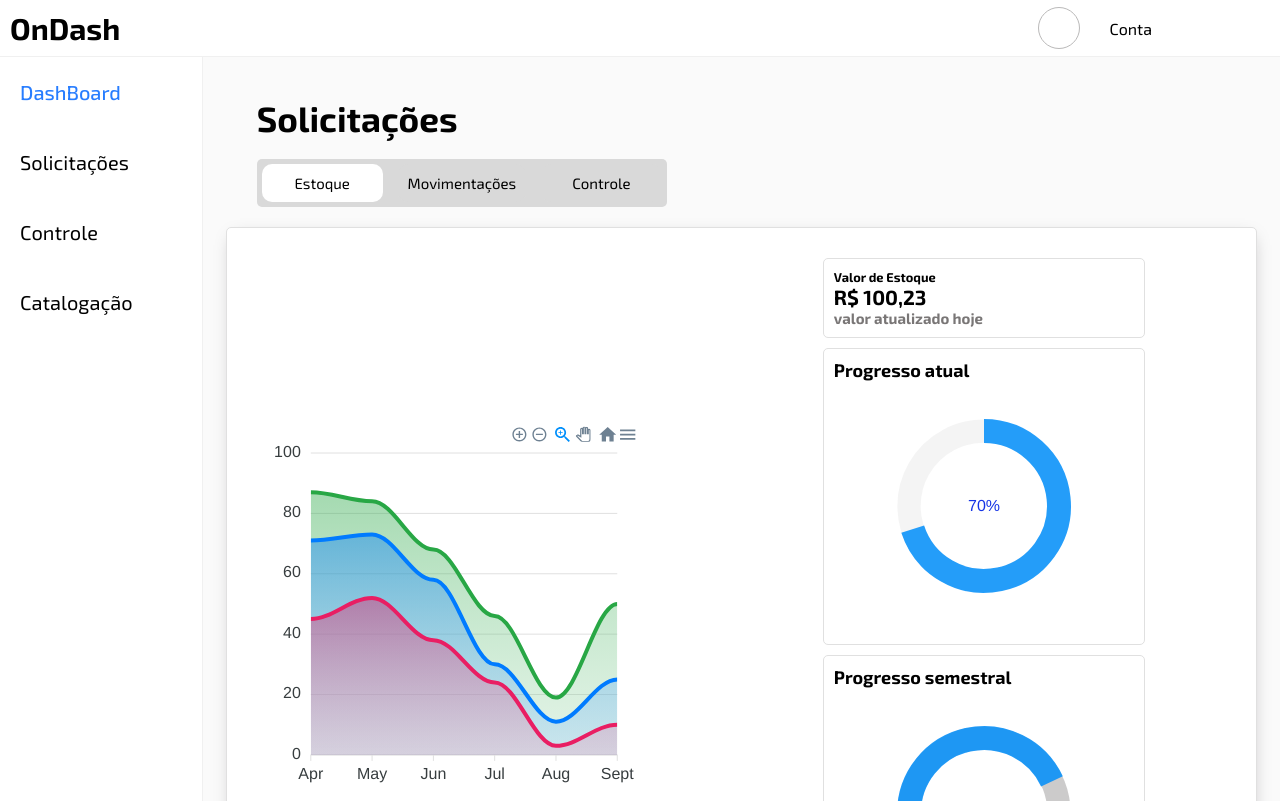
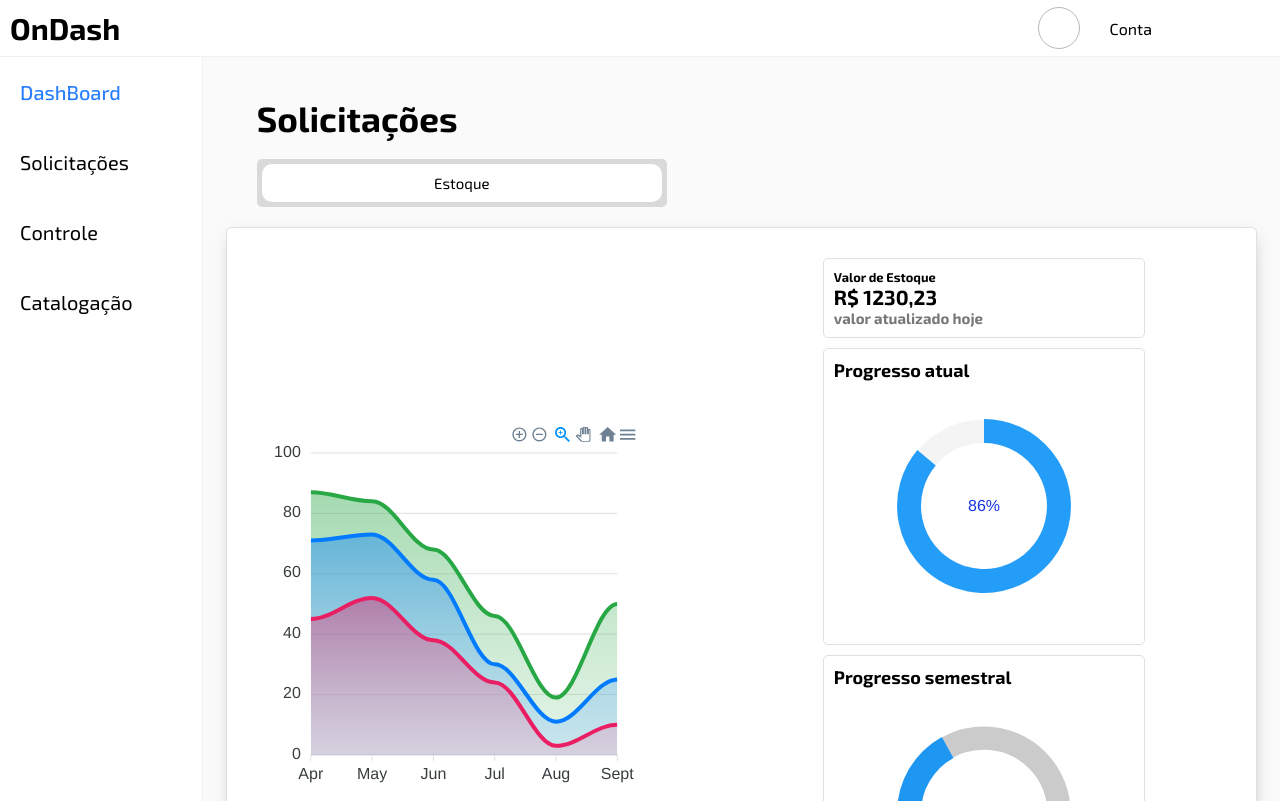
Before and after one commit to onDashCorporation/frontend, a React (Vite) app: page /dashboard in a window 1280 px wide. Built offline with nearby package versions, Linux system fonts and the light colour scheme.

Commit message:
Feat: update

```diff
--- a/src/pages/Dashboard/dashboard.jsx
+++ b/src/pages/Dashboard/dashboard.jsx
@@ -179,7 +179,7 @@ const Dashboard = () => {
       height: 100,
       type: 'radialBar',
     },
-    series: [70],
+    series: [86],
     plotOptions: {
       radialBar: {
 
@@ -206,7 +206,7 @@ const Dashboard = () => {
       height: 100,
       type: 'radialBar',
     },
-    series: [86],
+    series: [34],
     plotOptions: {
       radialBar: {
         startAngle: -90,
@@ -247,8 +247,8 @@ const Dashboard = () => {
           <S.Title>Solicitações</S.Title>
         <S.Option>
                 <S.Op  select={opset === true ? 'true' : undefined} onClick={() =>{setOpset(true)} }>Estoque</S.Op>
-                <S.Op select={opset === false ? 'false' : undefined} onClick={() => {setOpset(false)}}>Movimentações</S.Op>
-                <S.Op select={opset === 'mov' ? 'mov' : undefined} onClick={() => {setOpset('mov')}}>Controle</S.Op>
+                {/* <S.Op select={opset === false ? 'false' : undefined} onClick={() => {setOpset(false)}}>Movimentações</S.Op>
+                <S.Op select={opset === 'mov' ? 'mov' : undefined} onClick={() => {setOpset('mov')}}>Controle</S.Op> */}
               </S.Option>
           </S.SectionContainer>
         </S.Section>
@@ -261,7 +261,7 @@ const Dashboard = () => {
             </S.Lib>
             </S.ConatinerBottom>
               <S.ConatinerCard>
-             <Card Title=" Valor de Estoque" Info="R$ 100,23" sub={true} SubTitle="valor atualizado hoje"/>
+             <Card Title=" Valor de Estoque" Info="R$ 1230,23" sub={true} SubTitle="valor atualizado hoje"/>
              <S.Radar>
               <S.RadarText>
                 Progresso atual
@@ -274,11 +274,11 @@ const Dashboard = () => {
               </S.RadarText>
              <Chart options={Radialbar1} series={Radialbar1.series} type="radialBar" />
              </S.Radar>
-             <Card Title=" Valor de Estoque" Info="R$ 100,23" sub={true} SubTitle="valor atualizado hoje"/>
+             <Card Title=" Valor de estoque Semestral" Info="R$ 54,2 Mil" sub={true} SubTitle="valor atualizado hoje"/>
              </S.ConatinerCard>
             </S.ContainerGrafic>
             }
-            {opset === false &&
+            {/* {opset === false &&
           <S.ContainerGrafic>
                  <S.ConatinerBottom>
               <S.Lib>
@@ -327,7 +327,7 @@ const Dashboard = () => {
              <Card Title=" Valor de Estoque" Info="R$ 100,23" sub={true} SubTitle="valor atualizado hoje"/>
              </S.ConatinerCard>
             </S.ContainerGrafic>
-        }
+        } */}
           </S.LibConatiner>
         </S.Container>
       </S.test>
```
